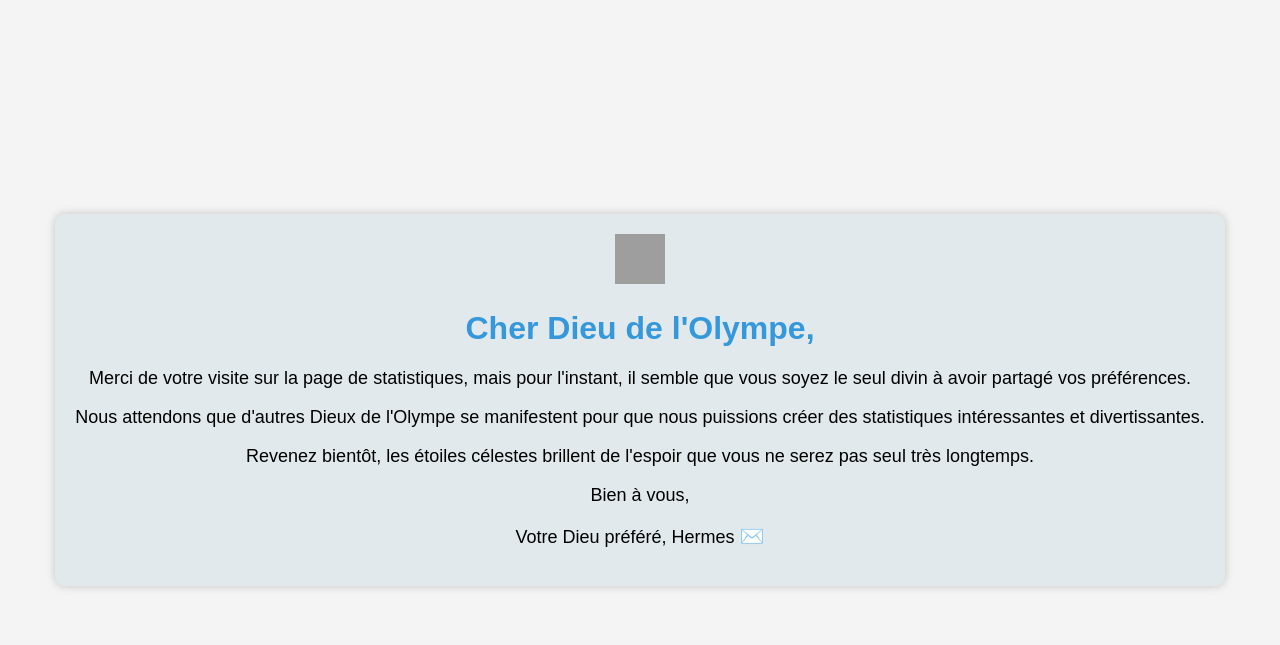
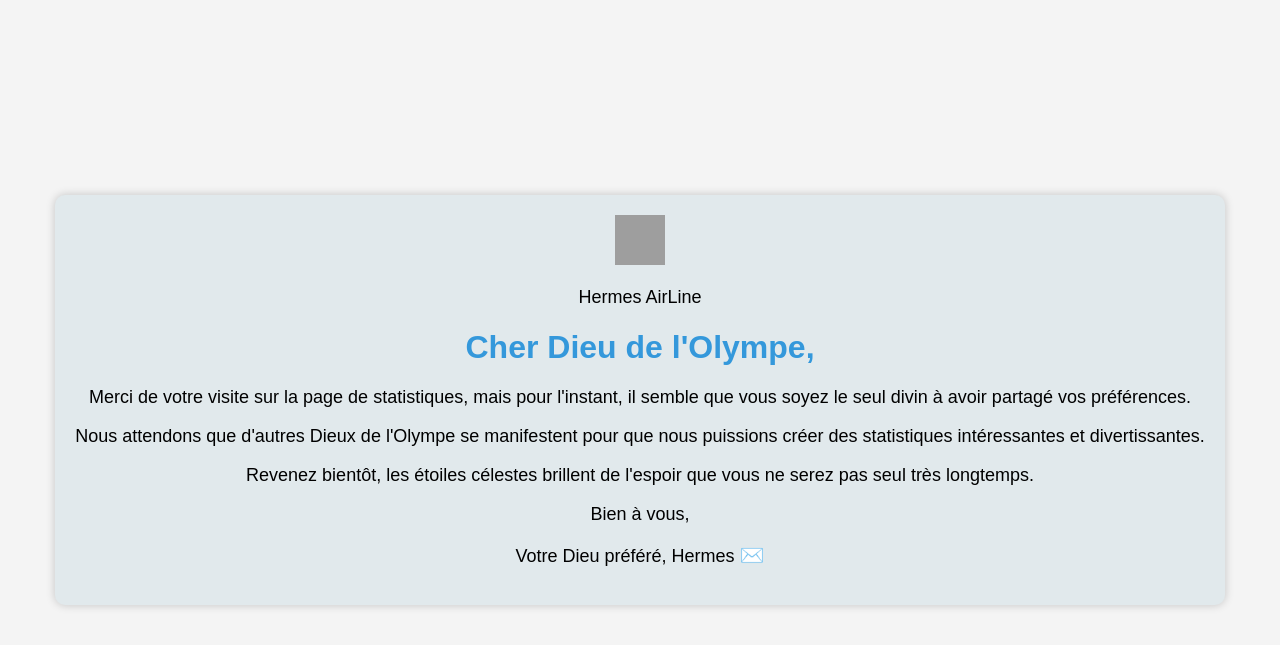
Before and after one commit to NathanGregoar/MediaLibrary, a PHP site: page /olympe/waitingstats/waitingstats.php in a window 1280 px wide. Shown: the top 645 px of the page. Run offline with PHP 8.4, Linux system fonts and the light colour scheme; the visitor is signed in with stand-in values (Sample User, id 1); data that the repository does not hold is empty; grey boxes are pictures that could not be loaded.

Commit message:
Update waitingstats.php

```diff
--- a/MediaLibrary/web/olympe/waitingstats/waitingstats.php
+++ b/MediaLibrary/web/olympe/waitingstats/waitingstats.php
@@ -61,6 +61,7 @@ if (!in_array($loggedInUser['role'], $allowedRoles)) {
 <body>
     <div class="container">
         <img src="https://cdn-icons-png.flaticon.com/512/4793/4793084.png" alt="Hermes AirLine" class="airline-logo">
+        <p class="airline-name">Hermes AirLine</p>
         <h1>Cher Dieu de l'Olympe,</h1>
         <p>Merci de votre visite sur la page de statistiques, mais pour l'instant, il semble que vous soyez le seul divin à avoir partagé vos préférences.</p>
         <p>Nous attendons que d'autres Dieux de l'Olympe se manifestent pour que nous puissions créer des statistiques intéressantes et divertissantes.</p>
```
